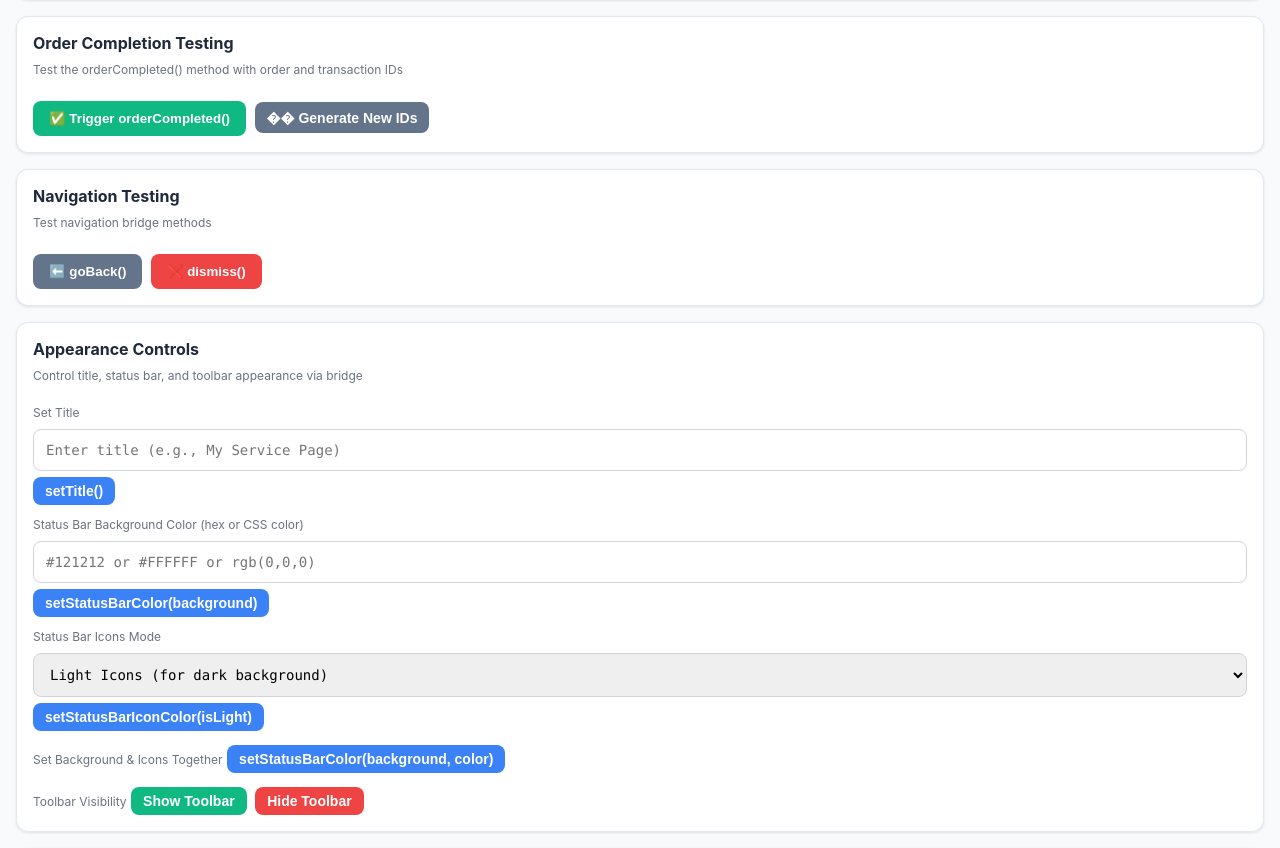
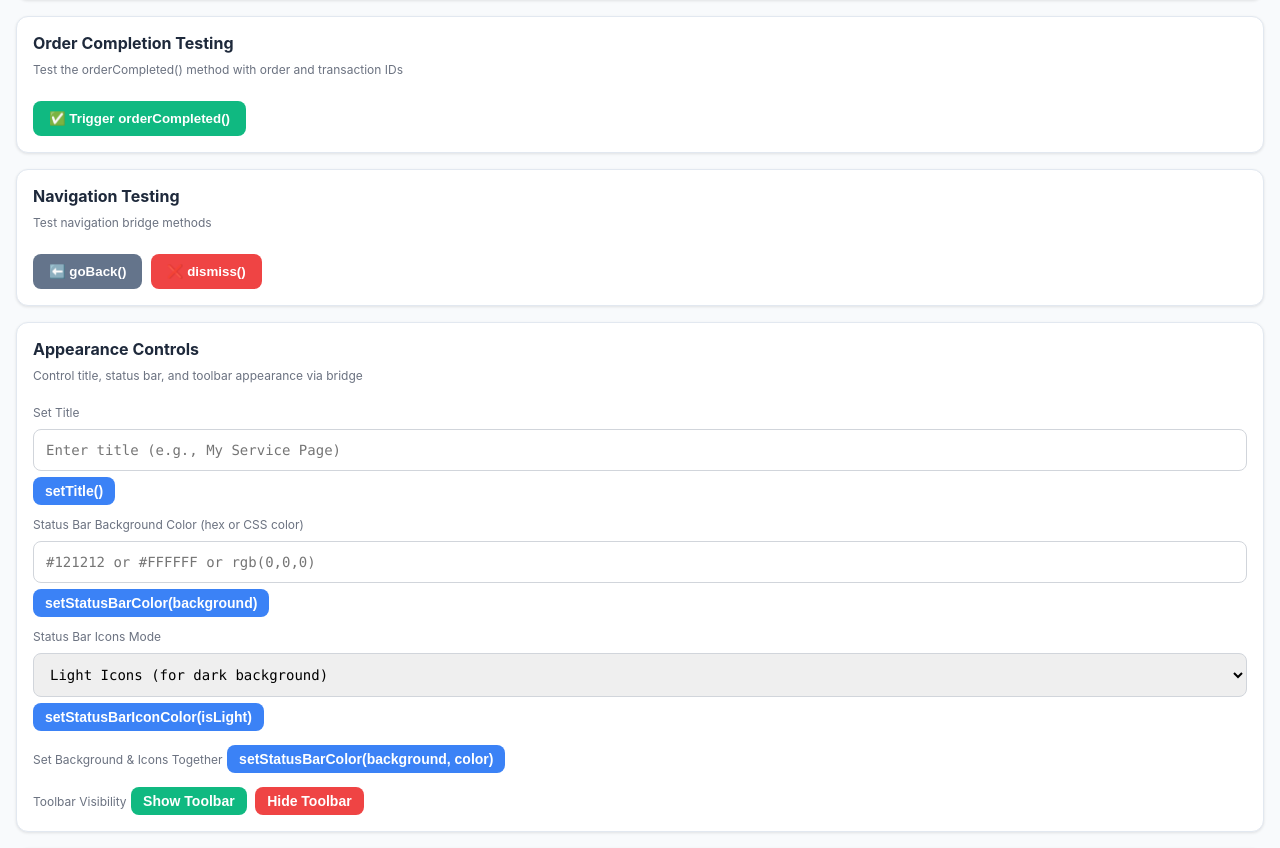
Before and after one commit to up-master/mini-service-bk, a plain HTML site: page index.html in a window 1280 px wide. Shown: the part 1018-1866 px from the top of the page. Drawn offline with Linux system fonts and the light colour scheme.

Commit message:
Update index.html

```diff
--- a/index.html
+++ b/index.html
@@ -175,7 +175,6 @@
     <p class="small">Test the orderCompleted() method with order and transaction IDs</p>
 
     <button class="success" id="btnOrderCompleted">✅ Trigger orderCompleted()</button>
-    <button class="secondary small" onclick="generateOrderData()">�� Generate New IDs</button>
 </div>
 
 <div class="section">
@@ -356,14 +355,6 @@ if (window.Bakong && typeof window.Bakong.paymentInput === 'function') {
             `;
             methodsEl.appendChild(div);
         });
-    }
-
-    function generateOrderData() {
-        orderData = {
-            orderId: "order_" + Date.now(),
-            transactionId: "txn_" + Date.now()
-        };
-        log(`🔄 Generated new order data: ${JSON.stringify(orderData)}`, 'info');
     }
 
     function validatePaymentData() {
```
